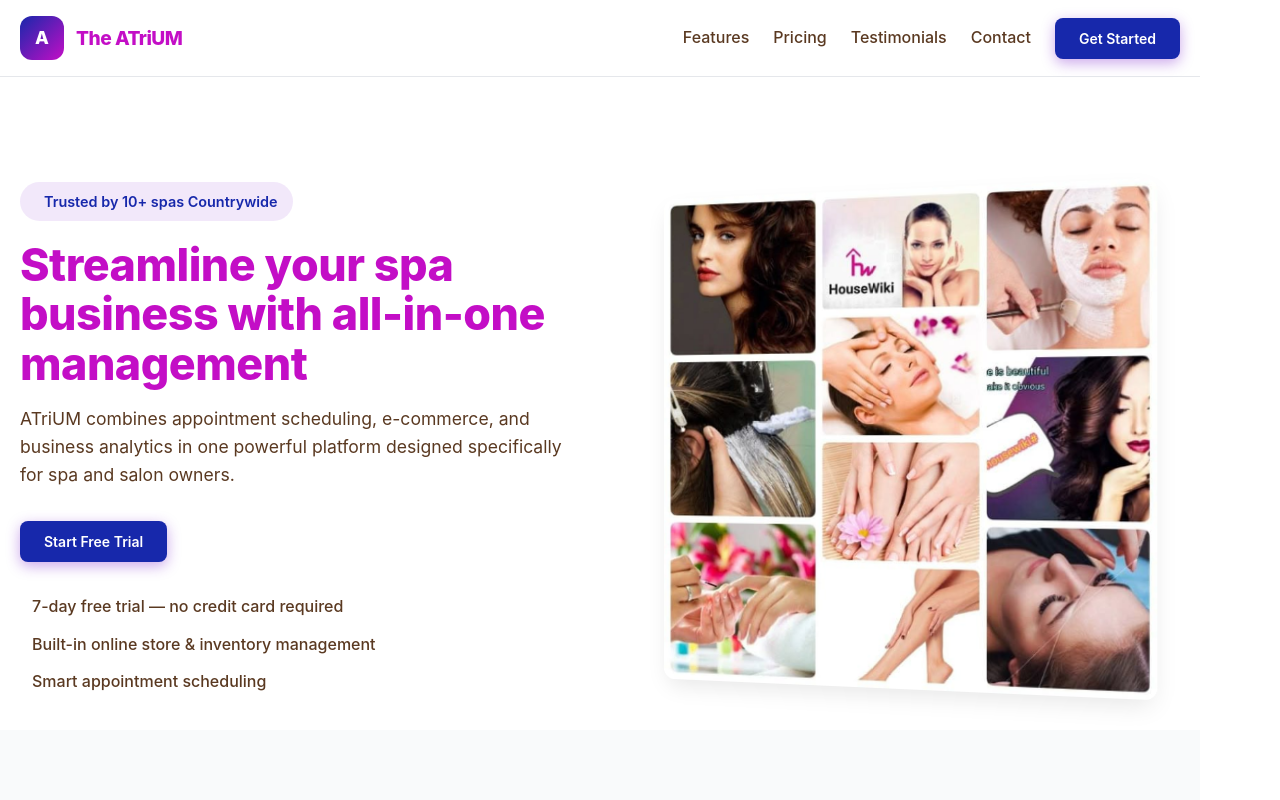
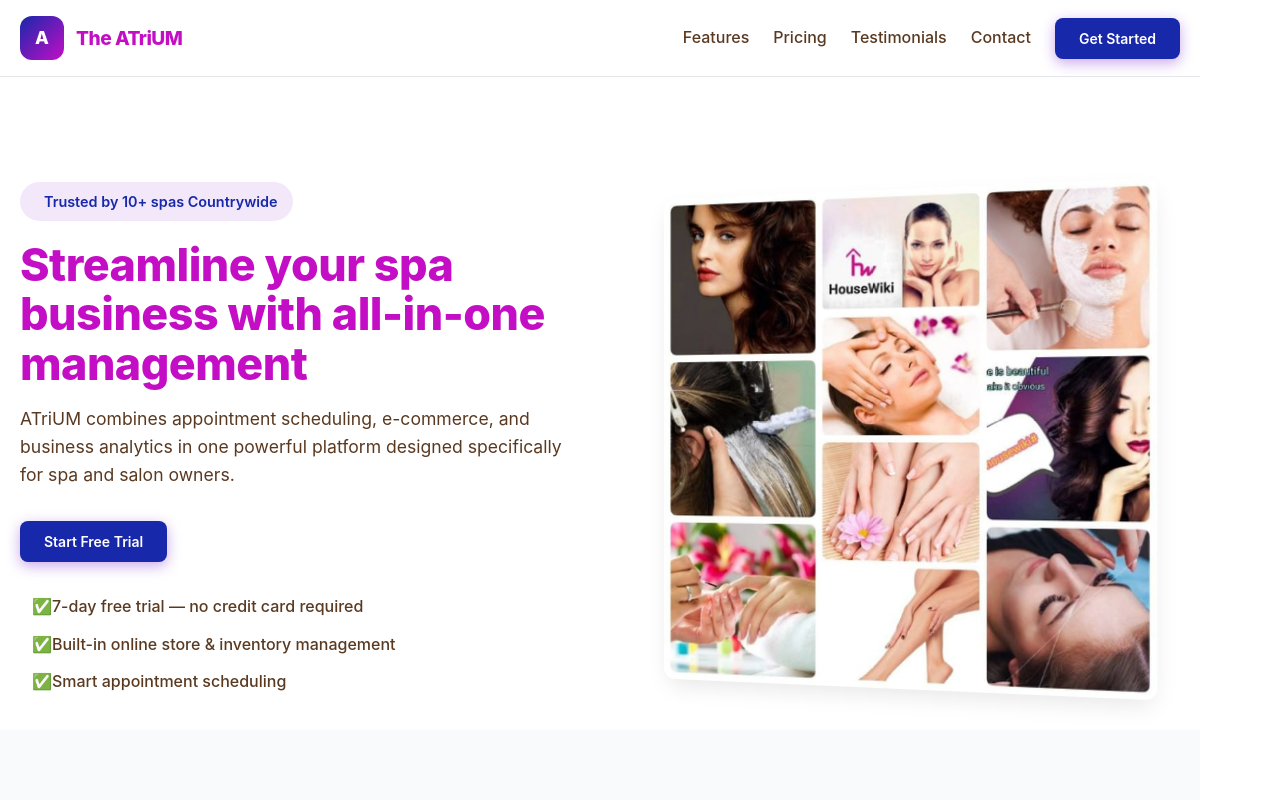
Before and after one commit to Jef70987/ATriUM, a React (Vite) app: page /falkon-parlor in a window 1280 px wide. Shown: the top 800 px of the page. Built offline with nearby package versions, Linux system fonts and the light colour scheme.

Commit message:
edit home page

```diff
--- a/src/components/Landing/LandingPage.jsx
+++ b/src/components/Landing/LandingPage.jsx
@@ -144,15 +144,15 @@ const FalkonParlour = () => {
                 <div className="hero-features">
                 <div className="feature-item">
                     <i className="fas fa-check-circle"></i>
-                    <span>7-day free trial — no credit card required</span>
+                    <span>✅7-day free trial — no credit card required</span>
                 </div>
                 <div className="feature-item">
                     <i className="fas fa-check-circle"></i>
-                    <span>Built-in online store & inventory management</span>
+                    <span>✅Built-in online store & inventory management</span>
                 </div>
                 <div className="feature-item">
                     <i className="fas fa-check-circle"></i>
-                    <span>Smart appointment scheduling</span>
+                    <span>✅Smart appointment scheduling</span>
                 </div>
                 </div>
             </div>
```
